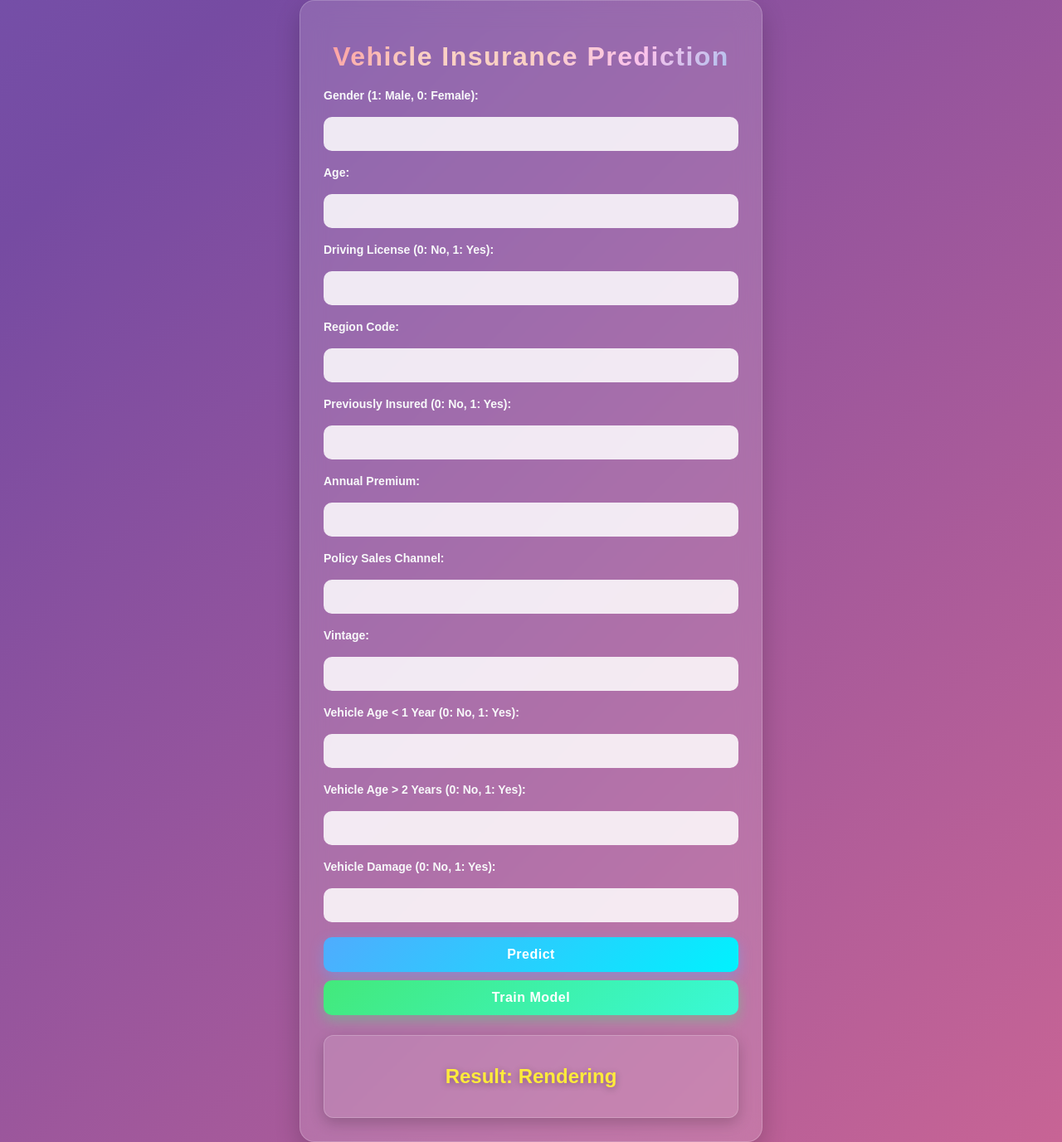
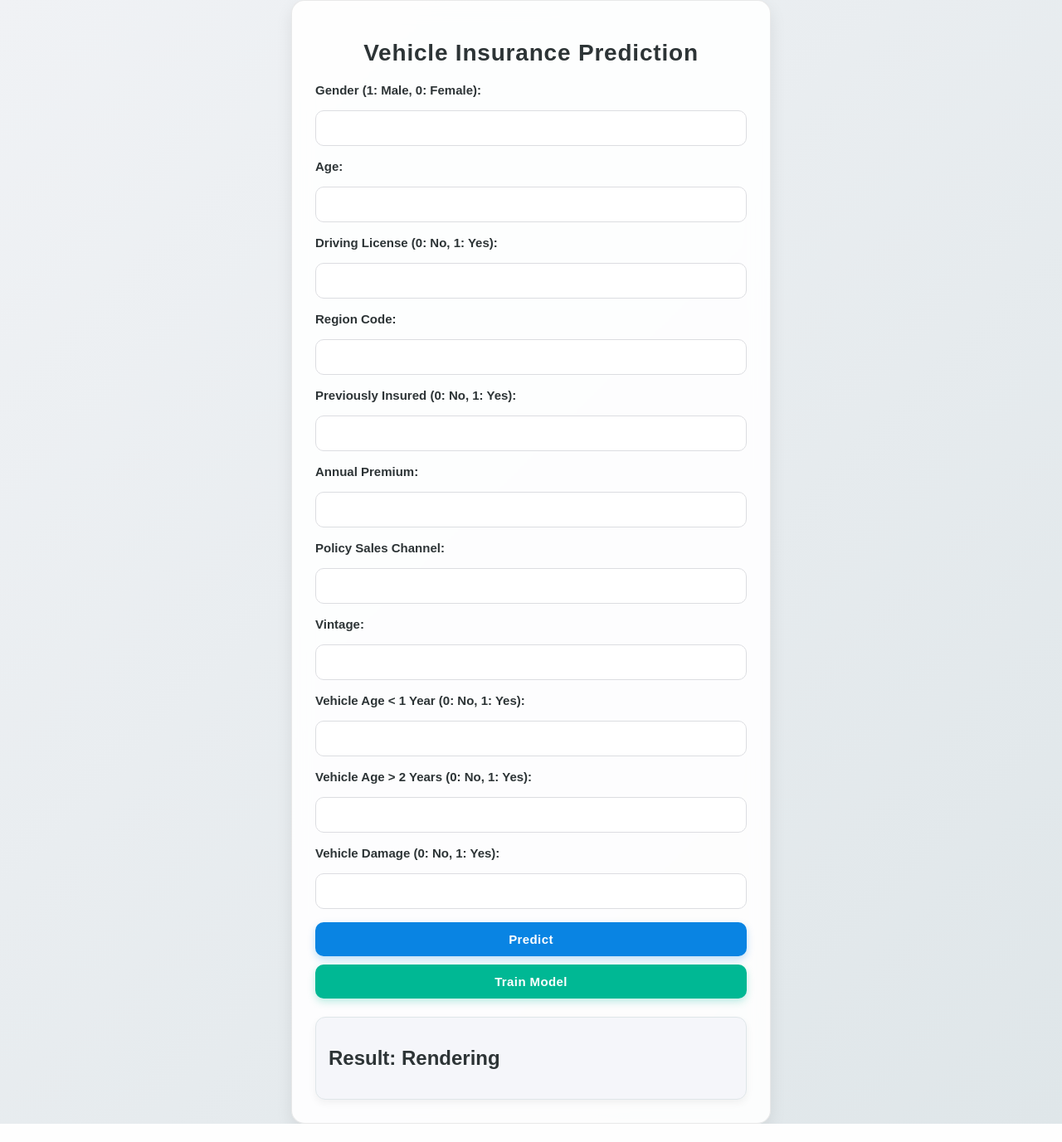
Before and after one commit to Souritdev/Vehicle-Insurance-Prediction, a FastAPI app: page / in a window 1280 px wide. Shown: the whole page at 83% size. After the commit the page ends 1355 px from the top, so only its background shows below. Run offline with FastAPI, Linux system fonts and the light colour scheme.

Commit message:
Update CSS to professional SaaS UI

```diff
--- a/static/css/style.css
+++ b/static/css/style.css
@@ -5,35 +5,26 @@ body {
   align-items: center;
   min-height: 100vh;
   margin: 0;
-  background: linear-gradient(135deg, #667eea, #764ba2, #ff758c);
-  background-size: 300% 300%;
-  animation: gradientBG 12s ease infinite;
-  color: #fff;
-}
-
-@keyframes gradientBG {
-  0% { background-position: 0% 50%; }
-  50% { background-position: 100% 50%; }
-  100% { background-position: 0% 50%; }
+  background: linear-gradient(135deg, #f0f2f5, #dfe6e9); /* soft neutral */
+  color: #2d3436;
 }
 
 .container {
   width: 100%;
-  max-width: 500px;
-  background: rgba(255, 255, 255, 0.15);
+  max-width: 520px;
+  background: rgba(255, 255, 255, 0.9);
   padding: 28px;
-  border-radius: 18px;
-  backdrop-filter: blur(15px);
-  border: 1px solid rgba(255, 255, 255, 0.2); /* glass effect */
-  box-shadow: 0 12px 30px rgba(0, 0, 0, 0.2);
+  border-radius: 16px;
+  backdrop-filter: blur(12px);
+  border: 1px solid rgba(200, 200, 200, 0.4);
+  box-shadow: 0 8px 20px rgba(0, 0, 0, 0.08);
   text-align: center;
-  color: #fff;
-  animation: fadeIn 1s ease;
+  animation: fadeIn 0.8s ease;
   transition: transform 0.3s ease;
 }
 
 .container:hover {
-  transform: translateY(-5px) scale(1.01);
+  transform: translateY(-4px);
 }
 
 @keyframes fadeIn {
@@ -44,87 +35,85 @@ body {
 h1 {
   margin-bottom: 20px;
   font-weight: 700;
-  font-size: 32px;
-  background: linear-gradient(135deg, #ff9a9e, #fad0c4, #fad0c4, #fbc2eb, #a6c1ee);
-  -webkit-background-clip: text;
-  -webkit-text-fill-color: transparent;
-  letter-spacing: 1.5px;
+  font-size: 28px;
+  color: #2d3436; /* professional clean title */
+  letter-spacing: 0.8px;
 }
-
 
 form {
   display: flex;
   flex-direction: column;
-  gap: 18px;
+  gap: 16px;
 }
 
 label {
   text-align: left;
   font-weight: 600;
-  font-size: 14px;
-  color: #f8f9fa;
+  font-size: 15px;
+  color: #2d3436;
 }
 
 input {
   padding: 12px 14px;
-  border: none;
+  border: 1px solid #dcdde1;
   border-radius: 10px;
   font-size: 15px;
-  background: rgba(255, 255, 255, 0.85);
-  color: #333;
-  transition: all 0.3s ease;
+  background: #fff;
+  color: #2d3436;
+  transition: all 0.2s ease;
 }
 
 input:focus {
-  box-shadow: 0 0 12px rgba(255, 255, 255, 0.6);
+  border-color: #0984e3;
+  box-shadow: 0 0 0 3px rgba(9, 132, 227, 0.15);
   outline: none;
-  transform: scale(1.02);
 }
 
-/* ===== Buttons ===== */
+/* ===== Buttons (professional look) ===== */
 button {
   padding: 12px 18px;
-  background: linear-gradient(135deg, #4facfe, #00f2fe);
+  background: #0984e3; /* clean SaaS blue */
   color: #fff;
   border: none;
   border-radius: 10px;
   cursor: pointer;
-  font-size: 16px;
+  font-size: 15px;
   font-weight: 600;
-  letter-spacing: 0.5px;
-  transition: all 0.3s ease;
-  box-shadow: 0 6px 16px rgba(79, 172, 254, 0.4);
+  letter-spacing: 0.4px;
+  transition: all 0.25s ease;
+  box-shadow: 0 4px 10px rgba(9, 132, 227, 0.25);
 }
 
 button:hover {
-  background: linear-gradient(135deg, #3a8dff, #0099ff);
-  transform: translateY(-3px) scale(1.02);
-  box-shadow: 0 8px 20px rgba(0, 153, 255, 0.5);
+  background: #0769b8;
+  transform: translateY(-2px);
+  box-shadow: 0 6px 14px rgba(9, 132, 227, 0.35);
 }
 
 .train-button {
-  background: linear-gradient(135deg, #43e97b, #38f9d7);
-  box-shadow: 0 6px 16px rgba(67, 233, 123, 0.4);
+  background: #00b894; /* green accent */
+  box-shadow: 0 4px 10px rgba(0, 184, 148, 0.25);
   margin-top: 10px;
 }
 
 .train-button:hover {
-  background: linear-gradient(135deg, #2ecc71, #1abc9c);
-  transform: translateY(-3px) scale(1.02);
-  box-shadow: 0 8px 20px rgba(26, 188, 156, 0.5);
+  background: #019875;
+  transform: translateY(-2px);
+  box-shadow: 0 6px 14px rgba(0, 184, 148, 0.35);
 }
 
+/* ===== Result Box ===== */
 .result {
-  margin-top: 24px;
+  margin-top: 22px;
   padding: 15px;
   border-radius: 12px;
-  background: rgba(255, 255, 255, 0.1);
-  border: 1px solid rgba(255, 255, 255, 0.2);
-  box-shadow: 0 6px 18px rgba(0,0,0,0.2);
+  background: #f5f6fa;
+  border: 1px solid #dfe6e9;
+  box-shadow: 0 4px 10px rgba(0,0,0,0.05);
+  text-align: left;
 }
 
 .result h2 {
   font-weight: 700;
-  color: #ffeb3b;
-  text-shadow: 0 2px 8px rgba(0,0,0,0.3);
+  color: #2d3436;
 }
```
